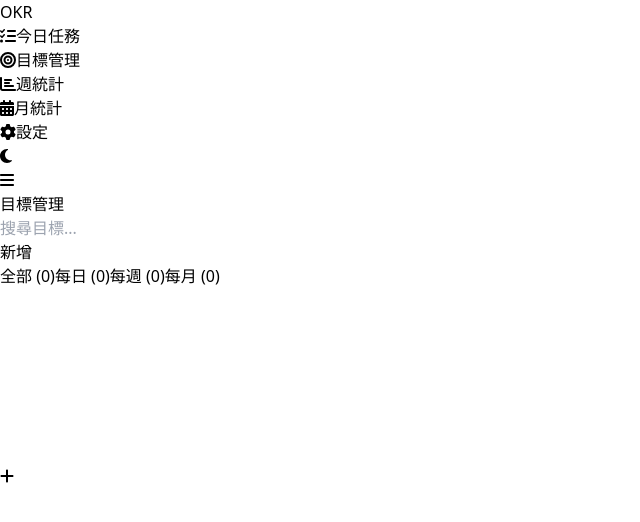
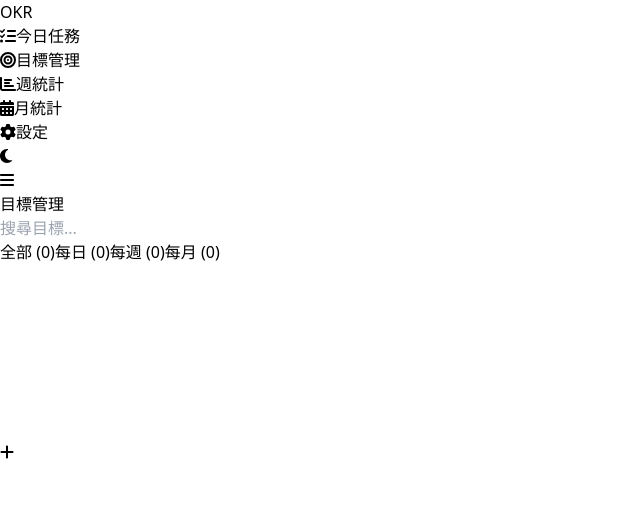
Before and after one commit to benxuhuang/OKR, a Vue app: page /okr/goals in a window 1280 px wide. Shown: the top 522 px of the page, without its empty margins (0-640 px from the left). Built offline with nearby package versions, Linux system fonts and the light colour scheme.

Commit message:
style: 調整搜尋框樣式，移除不必要的內邊距並替換新增按鈕為 Font Awesome 圖示

```diff
--- a/src/views/GoalManagement.vue
+++ b/src/views/GoalManagement.vue
@@ -12,16 +12,16 @@
             v-model="searchQuery"
             type="text"
             placeholder="搜尋目標..."
-            class="w-full pl-10 pr-4 py-2 border border-gray-300 dark:border-gray-600 rounded-lg focus:ring-2 focus:ring-indigo-200 dark:focus:ring-indigo-800 focus:border-indigo-400 dark:focus:border-indigo-600 transition-all duration-200 outline-none bg-white dark:bg-gray-700 text-gray-800 dark:text-gray-100"
+            class="w-full pl-4 pr-4 py-2 border border-gray-300 dark:border-gray-600 rounded-lg focus:ring-2 focus:ring-indigo-200 dark:focus:ring-indigo-800 focus:border-indigo-400 dark:focus:border-indigo-600 transition-all duration-200 outline-none bg-white dark:bg-gray-700 text-gray-800 dark:text-gray-100"
           >
           <i class="fas fa-search absolute left-3 top-3 text-gray-400 dark:text-gray-500"></i>
         </div>
-        <button
+        <!-- <button
           class="w-full sm:w-auto px-4 py-2 bg-indigo-600 dark:bg-indigo-700 text-white rounded-lg hover:bg-indigo-700 dark:hover:bg-indigo-800 transition-colors duration-200 flex items-center justify-center"
           @click="showForm = true"
         >
-          <i class="fas fa-plus mr-2"></i>新增
-        </button>
+        <font-awesome-icon icon="plus" class="text-lg mr-2" />新增
+        </button> -->
       </div>
     </div>
 
```
